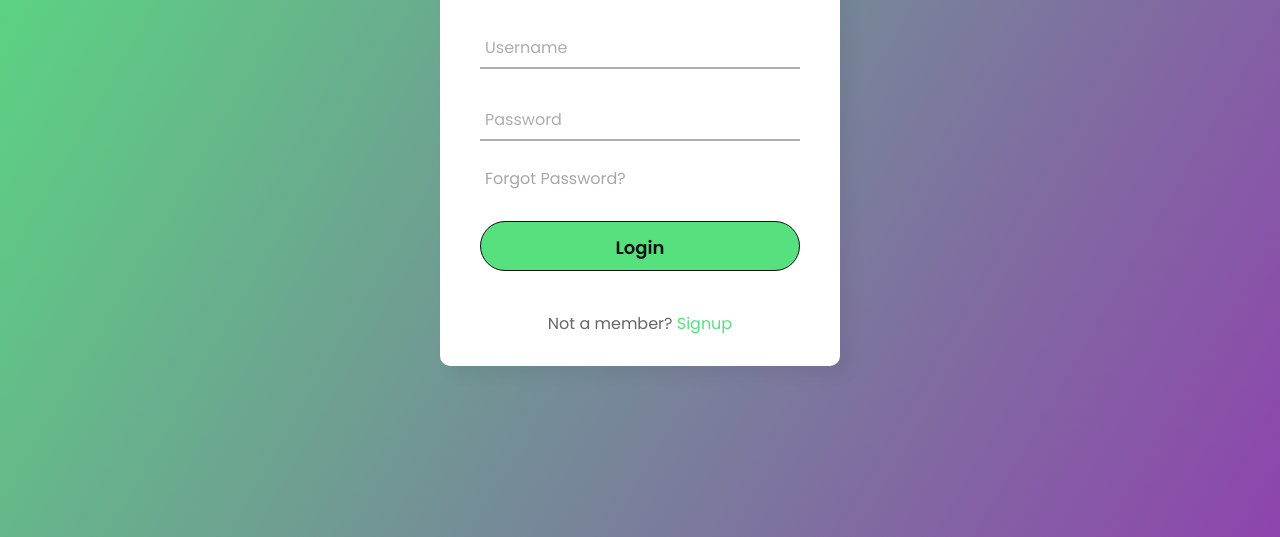
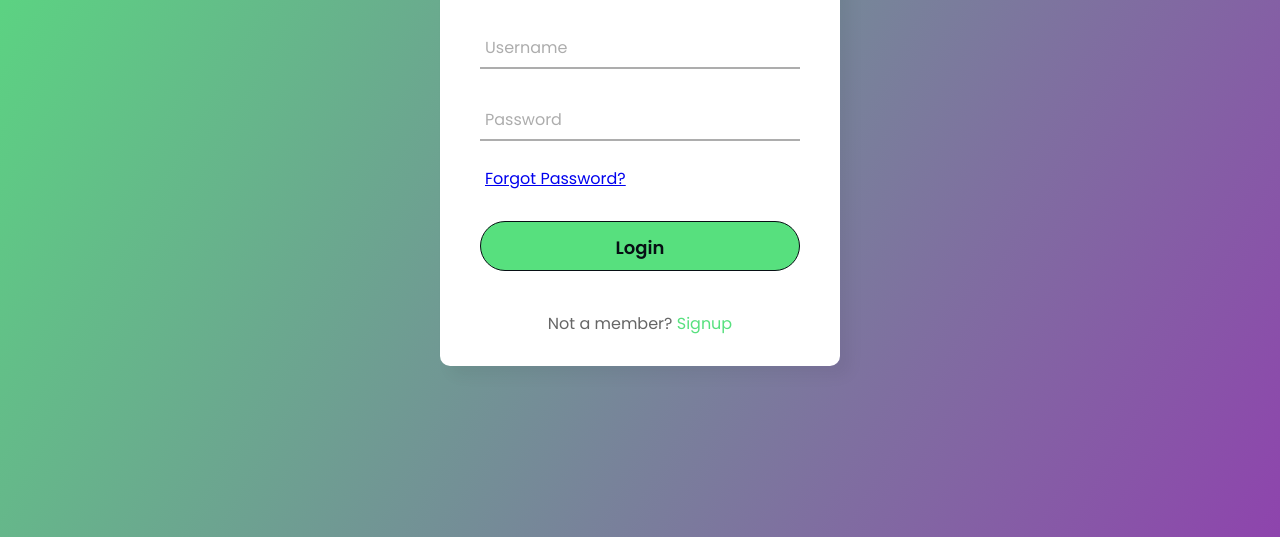
Before and after one commit to gurlal9646/Foodonwheels_humber, a plain HTML site: page html/Login.html in a window 1280 px wide. Shown: the part 263-800 px from the top of the page. Drawn offline with nearby package versions, Linux system fonts and the light colour scheme.

Commit message:
Modify changes

```diff
--- a/html/Login.html
+++ b/html/Login.html
@@ -27,7 +27,7 @@
           <span></span>
           <label>Password</label>
         </div>
-        <div class="pass">Forgot Password?</div>
+        <div class="pass"><a href="../html/forgetpassword.html">Forgot Password?</a></div>
         <input type="button" value="Login" class="btn" id="loginbtn" onclick="validate()">
         <div class="signup_link">
           Not a member? <a href="../html/signup.html">Signup</a>
```
